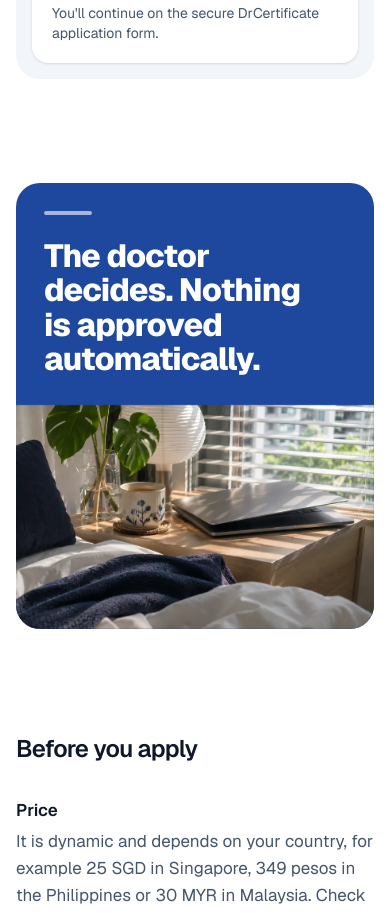
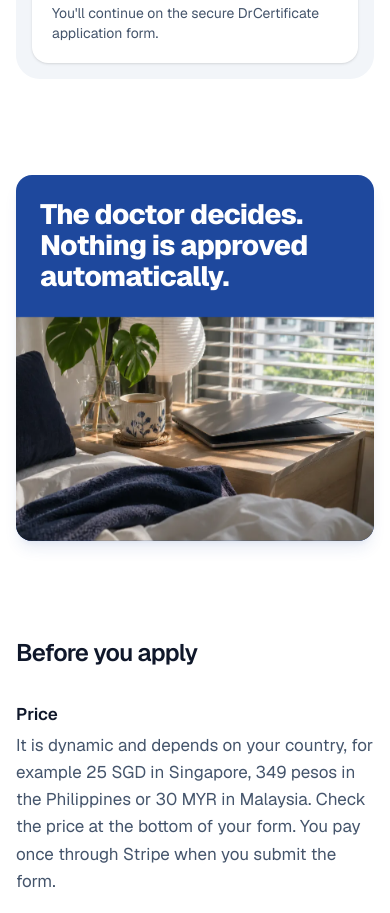
Before and after one commit to Biswajitdash-09/medical_certificate_nextjs_task, a Next.js app: page /dr in a window 390 px wide. Shown: the part 4260-5173 px from the top of the page. Built offline with nearby package versions, Linux system fonts and the light colour scheme.

Commit message:
fix(statement): white words on the brand panel; drop the wrapper div and accent bar

```diff
--- a/app/globals.css
+++ b/app/globals.css
@@ -83,20 +83,18 @@ details[open]::details-content { block-size: auto; }
 [data-enter] .enter-2 { animation: enter 700ms 150ms ease-out both; }
 
 /* Statement words light up as the sentence crosses the screen; scroll-driven CSS, no script */
-/* --word-on and --word-dim let the statement sit on a dark brand panel as well as on white */
-.statement-word { color: var(--word-on, var(--text)); }
+.statement-word { color: inherit; }
 @supports (animation-timeline: view()) {
   .statement-word {
     animation: word-on linear both;
     animation-timeline: view();
     animation-range: cover calc(15% + var(--i) / var(--n) * 30%) cover calc(25% + var(--i) / var(--n) * 30%);
   }
-  /* Dimmed words stay slate-500 so even the resting state passes WCAG contrast */
-  @keyframes word-on { from { color: var(--word-dim, #64748b); } to { color: var(--word-on, var(--text)); } }
+  @keyframes word-on { from { opacity: 0.65; } to { opacity: 1; } }
 }
 
 /* Reduced motion: everything rests in its final state and nothing stays hidden */
 @media (prefers-reduced-motion: reduce) {
   *, *::before, *::after, details::details-content { animation: none !important; transition: none !important; scroll-behavior: auto !important; }
-  .statement-word { color: var(--word-on, var(--text)) !important; }
+  .statement-word { opacity: 1 !important; }
 }
--- a/components/Statement.tsx
+++ b/components/Statement.tsx
@@ -7,24 +7,19 @@ export function Statement({ brand }: { brand: Brand }) {
   // Reuse a service photo the brand already has, so the panel never needs a new asset or an empty frame
   const photo = brand.services.find((s) => s.photo)?.photo;
   return (
-    <section aria-label={brand.statement} className="statement bg-white px-4 py-12 md:py-20">
-      <div
-        className="mx-auto grid max-w-6xl overflow-hidden rounded-3xl bg-brand text-brand-ink lg:grid-cols-[1.35fr_1fr]"
-        style={{ "--word-on": "#ffffff", "--word-dim": "rgba(255,255,255,0.55)" } as React.CSSProperties}
-      >
-        <div className="flex flex-col justify-center gap-6 p-7 sm:p-10 lg:p-14">
-          <span aria-hidden="true" className="h-1 w-12 rounded-full bg-white/60" />
-          <p className="text-balance text-[32px] font-extrabold leading-[1.08] tracking-tight sm:text-[44px] lg:text-[54px]">
+    <section aria-label={brand.statement} className="statement bg-white px-4 py-10 sm:py-14 md:py-20">
+      <div className="mx-auto grid max-w-6xl overflow-hidden rounded-2xl bg-brand shadow-lg shadow-brand/10 sm:rounded-3xl md:grid-cols-[1.25fr_1fr] lg:grid-cols-[1.35fr_1fr]">
+        {/* The sentence is the panel's only text, so it carries its own padding instead of sitting in a wrapper div */}
+        <p className="self-center text-balance p-6 text-[28px] font-extrabold leading-[1.12] tracking-tight text-white sm:p-10 sm:text-[40px] md:text-[42px] lg:p-14 lg:text-[52px] xl:p-16">
           {words.map((w, i) => (
             <span key={i} className="statement-word" style={{ "--i": i, "--n": words.length } as React.CSSProperties}>
               {w}{" "}
             </span>
           ))}
         </p>
-        </div>
         {photo && (
-          <div className="relative aspect-[16/10] lg:aspect-auto lg:min-h-[26rem]">
-            <Image src={photo.src} alt="" fill sizes="(max-width: 1023px) 100vw, 40vw" className="object-cover" />
+          <div className="relative aspect-[16/10] sm:aspect-[16/9] md:aspect-auto md:min-h-[22rem] lg:min-h-[26rem]">
+            <Image src={photo.src} alt="" fill sizes="(max-width: 767px) 100vw, 42vw" className="object-cover" />
           </div>
         )}
       </div>
```
Lines whose indentation alone changed are shown as unchanged.
